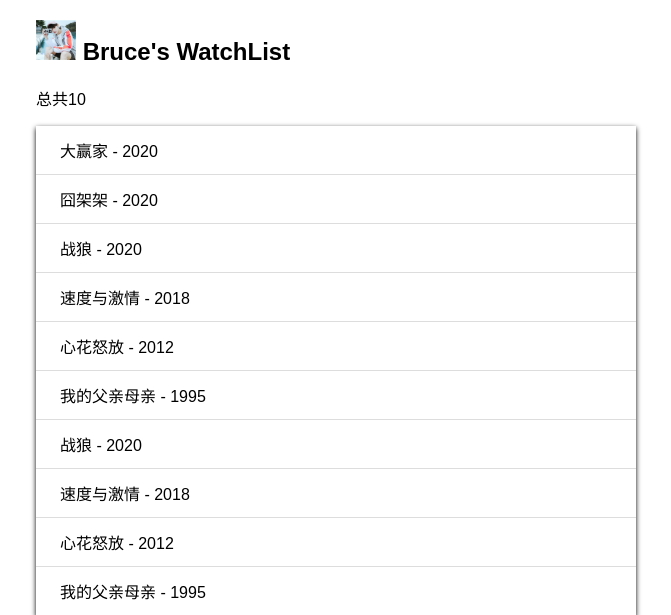
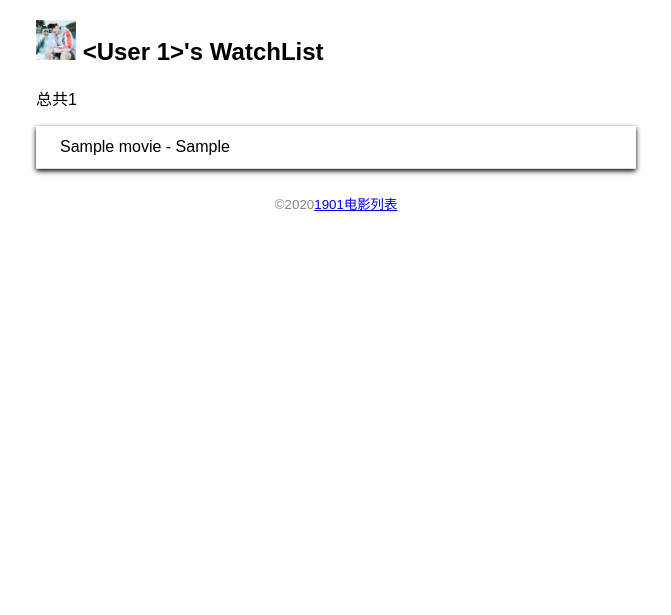
Before and after one commit to gzh0201/flask1901, a Flask app: page / in a window 1280 px wide. Shown: the top 615 px of the page, without its empty margins (304-975 px from the left). Run offline with Flask 2, Linux system fonts and the light colour scheme; tables that the repository leaves empty hold one stand-in row (values such as "Sample post").

Commit message:
数据导入成功

```diff
--- a/day1/watchlist/app.py
+++ b/day1/watchlist/app.py
@@ -32,6 +32,48 @@ class Movie(db.Model):
 #views
 @app.route('/')
 def index():
+#     name='Bruce'
+#     movies = [
+#         {"title":"大赢家","year":"2020"},
+#         {"title":"囧架架","year":"2020"},
+#         {"title":"战狼","year":"2020"},
+#         {"title":"速度与激情","year":"2018"},
+#         {"title":"心花怒放","year":"2012"},
+#         {"title":"我的父亲母亲","year":"1995"},
+#         {"title":"战狼","year":"2020"},
+#         {"title":"速度与激情","year":"2018"},
+#         {"title":"心花怒放","year":"2012"},
+#         {"title":"我的父亲母亲","year":"1995"},
+#     ]
+#     return render_template('index.html',name=name,movies=movies)
+    # return "<h1>Hello,Flask 中国<h1>"
+    user = User.query.first()
+    movies = Movie.query.all()
+    return render_template('index.html',user=user,movies=movies)
+
+
+#动态url
+# @app.route('/index/<name>')
+# def home(name):
+#     print(url_for("home",name="Bruce"))
+#     return "<h1>Hello,%s<h1>"%name
+
+
+
+#自定义命令
+#新建data.db的数据库初始化命令
+@app.cli.command()  #装饰器，注册命令
+@click.option('--drop',is_flag=True,help="删除后再创建")
+def initdb(drop):
+    if drop:
+        db.drop_all()
+    db.create_all()
+    click.echo("初始化数据库完成")
+
+
+#向data.db中写入数据的命令
+@app.cli.command()
+def forge():
     name='Bruce'
     movies = [
         {"title":"大赢家","year":"2020"},
@@ -45,22 +87,12 @@ def index():
         {"title":"心花怒放","year":"2012"},
         {"title":"我的父亲母亲","year":"1995"},
     ]
-    return render_template('index.html',name=name,movies=movies)
-    # return "<h1>Hello,Flask 中国<h1>"
 
-#动态url
-# @app.route('/index/<name>')
-# def home(name):
-#     print(url_for("home",name="Bruce"))
-#     return "<h1>Hello,%s<h1>"%name
+    user = User(name=name)
+    db.session.add(user)
+    for m in movies:
+        movie = Movie(title=m['title'],year=m['year'])
+        db.session.add(movie)
 
-
-
-#自定义命令
-@app.cli.command()  #装饰器，注册命令
-@click.option('--drop',is_flag=True,help="删除后再创建")
-def initdb(drop):
-    if drop:
-        db.drop_all()
-    db.create_all()
-    click.echo("初始化数据库完成")
+    db.session.commit()
+    click.echo("插入数据成功")
--- a/day1/watchlist/templates/index.html
+++ b/day1/watchlist/templates/index.html
@@ -4,13 +4,13 @@
     <meta charset="UTF-8">
     <meta name="viewport" content="width=device-width, initial-scale=1.0">
     <meta http-equiv="X-UA-Compatible" content="ie=edge">
-    <title>Bruce's WatchList</title>
+    <title>{{user.name}}'s WatchList</title>
     <link rel="stylesheet" href="{{ url_for('static',filename='css/style.css') }}">
 </head>
 <body>
     <h2>
         <img class="avatar" src="{{ url_for('static',filename='image/1.jpg') }}" alt="头像">
-        {{name}}'s WatchList
+        {{user}}'s WatchList
     </h2>
     <p>总共{{ movies|length }}</p>
     <ul class="movie-list" >
```
